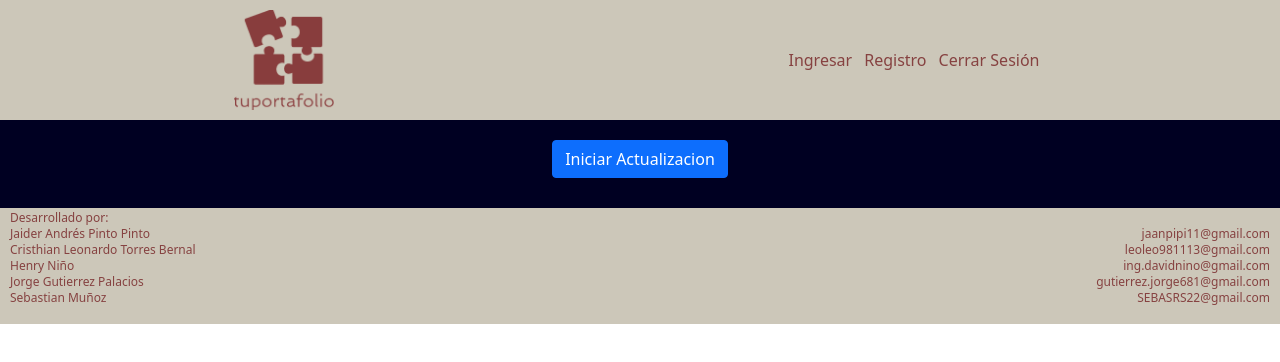
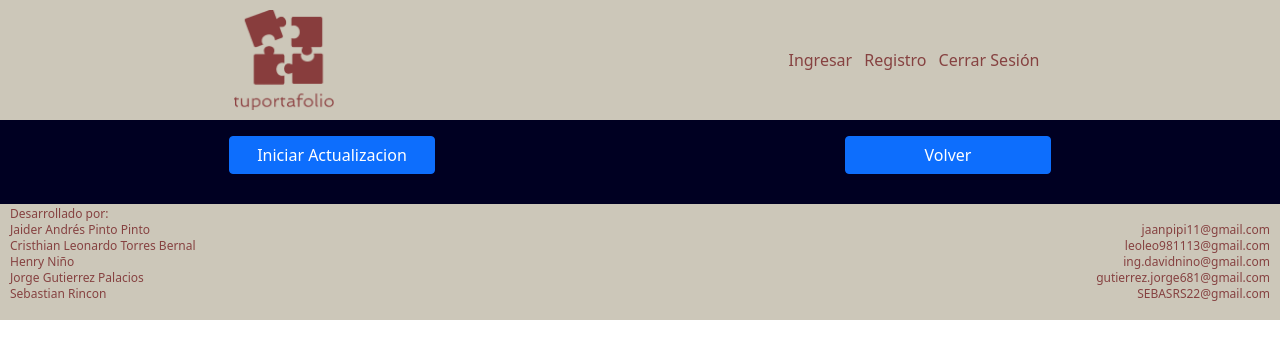
Before and after one commit to TuPortafoliTeam/4a-frontend, a Vue app: page /actualizarPortafolio in a window 1280 px wide. Shown: the top 362 px of the page. Built offline with nearby package versions, Linux system fonts and the light colour scheme; sample sign-in values are in the browser's storage; what @vue/apollo-option would draw is missing.

Commit message:
Sprint 5

```diff
--- a/src/App.vue
+++ b/src/App.vue
@@ -32,7 +32,7 @@
         <p>gutierrez.jorge681@gmail.com</p>
       </div>
       <div class="p1">
-        <p>Sebastian Muñoz</p>
+        <p>Sebastian Rincon</p>
         <p>SEBASRS22@gmail.com</p>
       </div>
     </footer>
--- a/src/components/CoverCreate.vue
+++ b/src/components/CoverCreate.vue
@@ -1,24 +1,36 @@
 <template>
   <div class="container cont2">
     <div class="card cd shadow-lg">
-            <div class="card-header">
-                Crear Cover Letter
-            </div>
+      <div class="card-header">Crear Cover Letter</div>
       <div class="card-body">
         <form v-on:submit.prevent="save">
           <div class="mb-3">
             <label for="exampleInputEmail1" class="form-label">Trabajo</label>
-                        <input type="text" class="form-control" v-model="coverletter.trabajo">
+            <input
+              type="text"
+              class="form-control"
+              v-model="coverletter.trabajo"
+            />
           </div>
 
           <div class="mb-3">
-                        <label class="form-check-label" for="exampleCheck1">Contenido</label>
-                        <textarea class="form-control" placeholder="escribe aqui" id="contenido" style="height: 100px" v-model="coverletter.contenido"></textarea>
+            <label class="form-check-label" for="exampleCheck1"
+              >Contenido</label
+            >
+            <textarea
+              class="form-control"
+              placeholder="escribe aqui"
+              id="contenido"
+              style="height: 100px"
+              v-model="coverletter.contenido"
+            ></textarea>
           </div>
-                    <div class="mb-3">
-                        <button type="submit" class="btn btn-primary">Guardar</button>
+          <div class="mb-3 text-center row justify-content-around">
+            <button type="submit" class="btn btn-primary col-4">Guardar</button>
+            <button class="btn btn-primary col-4" v-on:click="goHome">
+              Volver
+            </button>
           </div>
-
         </form>
       </div>
     </div>
@@ -26,22 +38,24 @@
 </template>
 
 <script>
-
 export default {
   name: "CoverCreate",
   data: function () {
-            return{
-                coverletter:{
+    return {
+      coverletter: {
         trabajo: "",
         contenido: "",
         idUsuario: "1",
-                    idCover: "1"
-                }
-            }
+        idCover: "1",
+      },
+    };
   },
   methods: {
     save: async function () {
-                await this.$apollo.mutate({
+      setTimeout(() => {
+        alert("Se registro exitosamente su cover letter");
+      }, 1000);
+      /*await this.$apollo.mutate({
                     mutation: gql`
                         mutation CreateCover($coverletter: CoverInput!) {
                             createCover(coverletter: $coverletter) {
@@ -59,21 +73,24 @@ export default {
                 })
                 .catch((error) => {
                     console.log(error)
-                })
+                })*/
     },
-
+    goHome: function () {
+      this.$router.push({
+        name: "home",
+      });
     },
-        created: function () {}
-    }
-
+  },
+  created: function () {},
+};
 </script>
 
 <style>
-.cont2{
+.cont2 {
   margin-top: 5%;
   margin-bottom: 5%;
 }
-.cd{
+.cd {
   max-width: 800px;
   margin-left: auto;
   margin-right: auto;
--- a/src/router.js
+++ b/src/router.js
@@ -6,7 +6,6 @@ import Home from "@/views/Home.vue";
 import SignUp from "./components/SignUp.vue";
 import Cover from "./components/Cover.vue";
 import CoverCreate from "./components/CoverCreate.vue";
-
 
 const routes = [
   {
@@ -44,7 +43,7 @@ const routes = [
     path: "/covercreate",
     name: "coverCreate",
     component: CoverCreate,
-  }
+  },
 ];
 
 const router = createRouter({
--- a/src/views/Home.vue
+++ b/src/views/Home.vue
@@ -10,6 +10,17 @@
             <i class="bi bi-person-plus-fill"></i>
           </div>
           <span class="bt"> Actualizar Datos de Potafolio</span>
+        </div>
+      </div>
+      <div
+        class="col col-md-4 col-8 shadow my-3 p-0 btnTP"
+        v-on:click="goCover"
+      >
+        <div class="card-body">
+          <div class="iconTP">
+            <i class="bi bi-envelope-check-fill"></i>
+          </div>
+          <span class="bt">Crear Cover Letter</span>
         </div>
       </div>
     </div>
@@ -63,6 +74,11 @@ export default {
     goUpdate: function () {
       this.$router.push({
         name: "update",
+      });
+    },
+    goCover: function () {
+      this.$router.push({
+        name: "coverCreate",
       });
     },
   },
--- a/src/views/UpdateProfile.vue
+++ b/src/views/UpdateProfile.vue
@@ -1,7 +1,13 @@
 <template>
-  <div class="update container-fluid text-center" v-if="!begin">
-    <button v-on:click="able" class="btn btn-primary">
+  <div
+    class="update container-fluid text-center row justify-content-around pt-3 m-0"
+    v-if="!begin"
+  >
+    <button v-on:click="able" class="btn btn-primary col-md-2 col-4">
       Iniciar Actualizacion
+    </button>
+    <button class="btn btn-primary col-md-2 col-4" v-on:click="goHome">
+      Volver
     </button>
   </div>
   <div class="update container-fluid" v-if="begin">
@@ -158,14 +164,17 @@
         </div>
       </div>
     </div>
-    <div class="text-center">
-      <button class="btn btn-primary" v-on:click="update">
+    <div class="text-center row justify-content-around m-3">
+      <button class="btn btn-primary col-md-2 col-4" v-on:click="update">
         <span v-if="!is_loading">Actualizar Datos</span>
         <div
           v-if="is_loading"
           class="spinner-border text-light"
           role="status"
         ></div>
+      </button>
+      <button class="btn btn-primary col-md-2 col-4" v-on:click="goHome">
+        Volver
       </button>
     </div>
   </div>
@@ -342,6 +351,11 @@ export default {
           this.is_loading = false;
         });
     },
+    goHome: function () {
+      this.$router.push({
+        name: "home",
+      });
+    },
   },
 
   apollo: {
```
Lines whose indentation alone changed are shown as unchanged.
